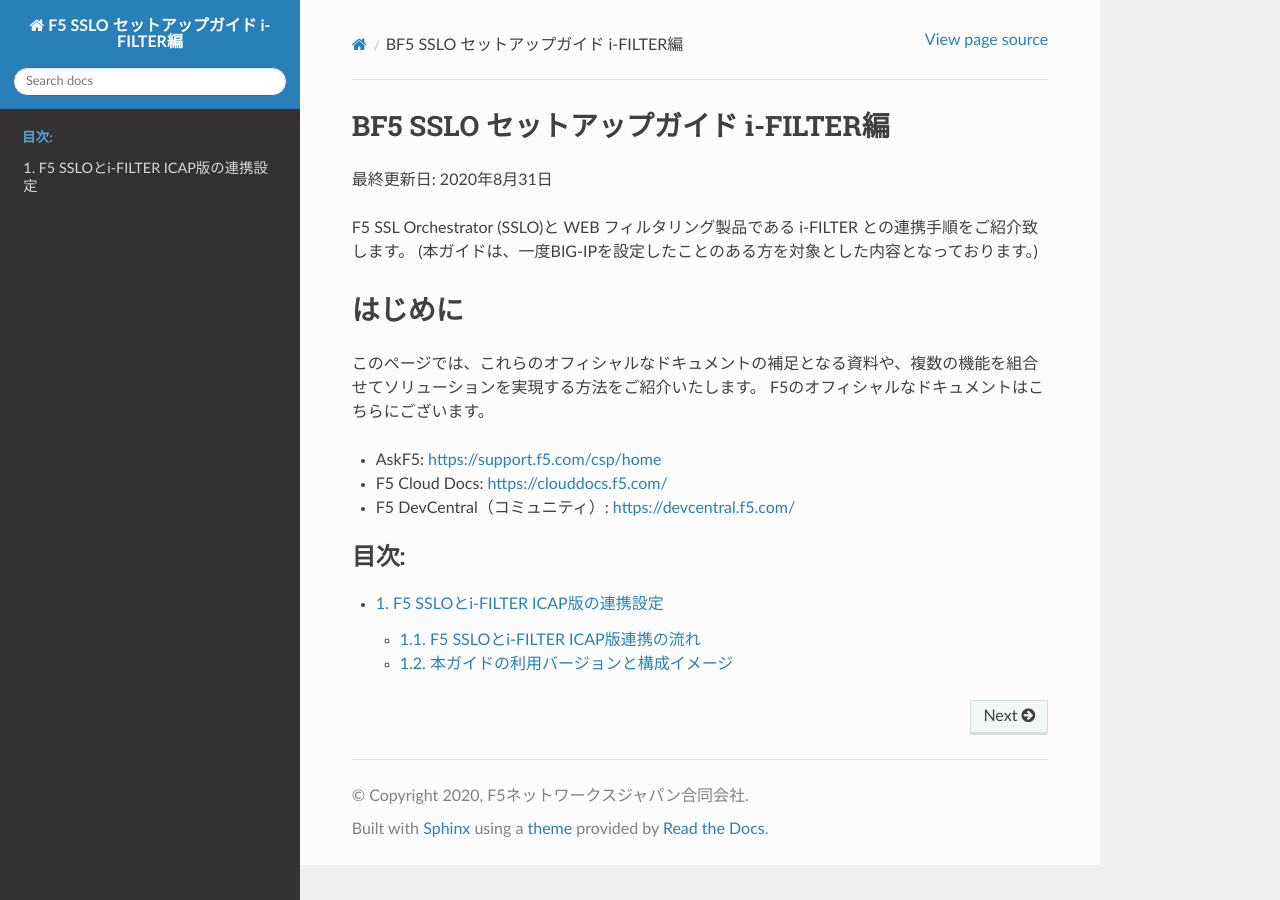
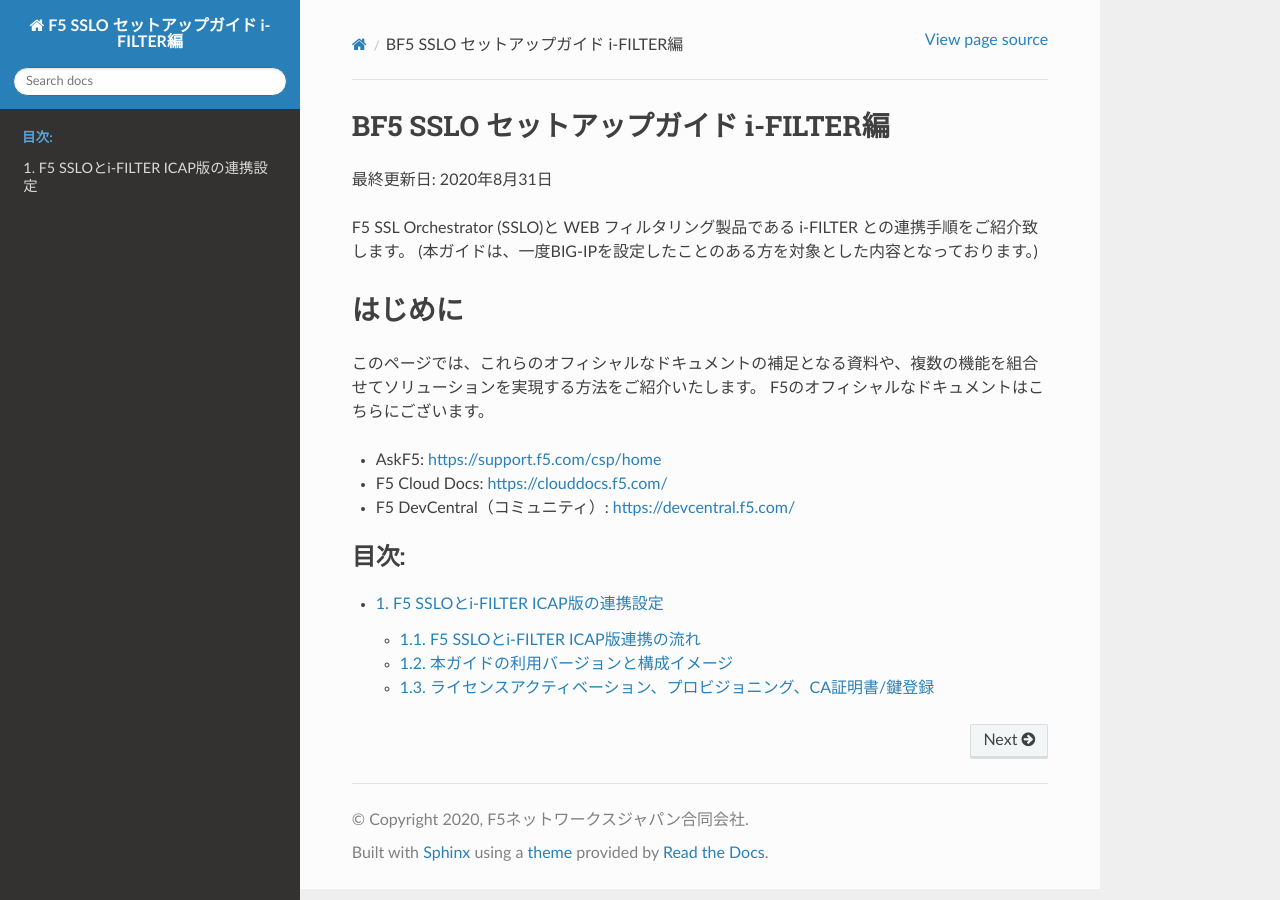
Before and after one commit to BeF5/f5j-sslo-iswf, a Sphinx documentation site: the page built from docs/index.rst, in a window 1280 px wide. Built offline with Sphinx 7.4.7 and the Read the Docs theme 2.0.0, drawn with Linux system fonts in a browser that asks for light colours.

Commit message:
no message

```diff
--- a/docs/content1/module3/module3.rst
+++ b/docs/content1/module3/module3.rst
@@ -1 +1,42 @@
-module2
+ライセンスアクティベーション、プロビジョニング、CA証明書/鍵登録
+=========================================================
+
+#. 次へボタンを押します。
+
+.. figure:: images/mod3-1.png
+   :scale: 50%
+   :align: center
+
+#. ライセンスをアクティベーションします。
+
+#. 以下のモジュールをプロビジョニングします。
+　    SSLO（SSL可視化）：LTM、AVR、iRulesLX、SSLO
+　    APM（認証）：APM
+
+.. figure:: images/mod3-2.png
+   :scale: 50%
+   :align: center
+
+#. Nextボタンを押します。
+
+.. figure:: images/mod3-3.png
+   :scale: 50%
+   :align: center
+
+#. ホスト名、タイムゾーン、Rootパスワードを設定して、Nextボタンを押します。
+
+.. figure:: images/mod3-4.png
+   :scale: 50%
+   :align: center
+
+#. SSLOでサーバ証明書を書き換える際に利用するCA証明書、CA鍵を選択し、任意の名前を設定し、Nextボタンを押します。
+
+.. figure:: images/mod3-5.png
+   :scale: 50%
+   :align: center
+
+#. Finishedボタンを押します。
+
+.. figure:: images/mod3-6.png
+   :scale: 50%
+   :align: center
```
Also changed, not shown: docs/content1/module3/images/mod3-1.png (added), docs/content1/module3/images/mod3-2.png (added), docs/content1/module3/images/mod3-3.png (added), docs/content1/module3/images/mod3-4.png (added), docs/content1/module3/images/mod3-5.png (added).
